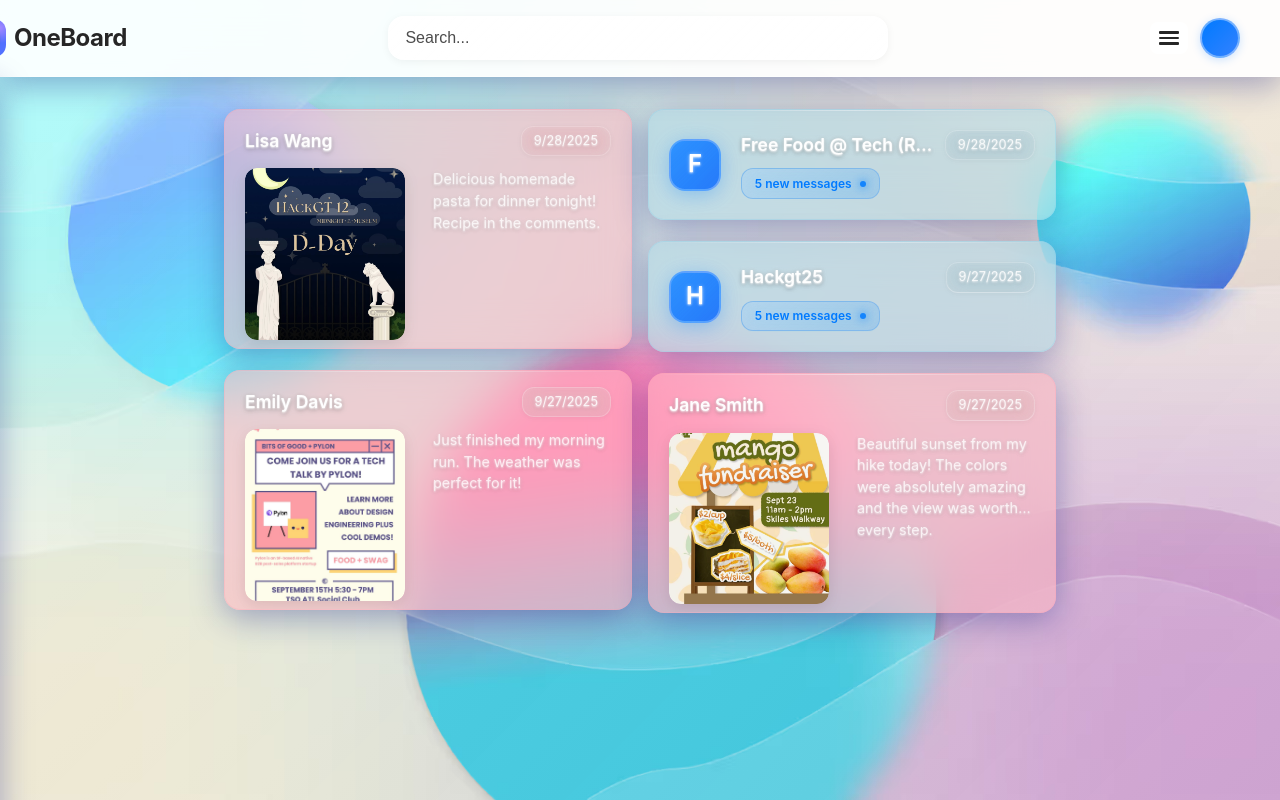
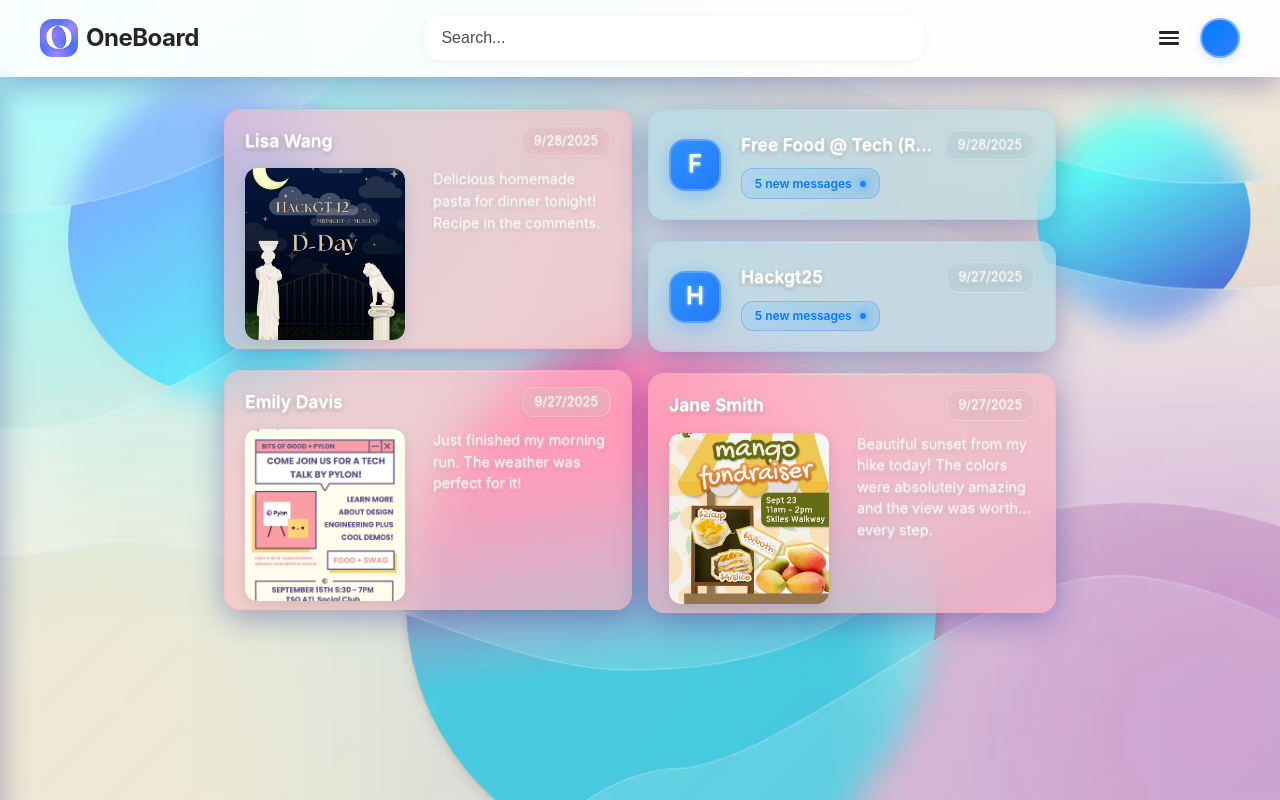
Before and after one commit to EuanHam/hackgt-25, a React (Vite) app in the folder client/: page / in a window 1280 px wide. Built offline with nearby package versions, Linux system fonts and the light colour scheme; no server answers.

Commit message:
Fixed positioning of logo

```diff
--- a/client/src/components/Header.css
+++ b/client/src/components/Header.css
@@ -37,7 +37,7 @@
   display: block;
   object-fit: contain;
   border-radius: 12px;
-  margin-left: -4.5rem;
+  margin-left: 0; /* reset negative margin to align logo correctly */
 }
 
 .app-name h1 {
```
